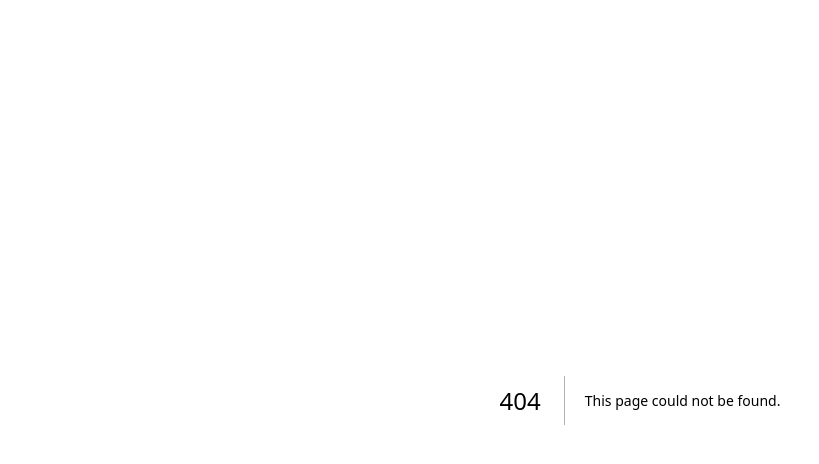
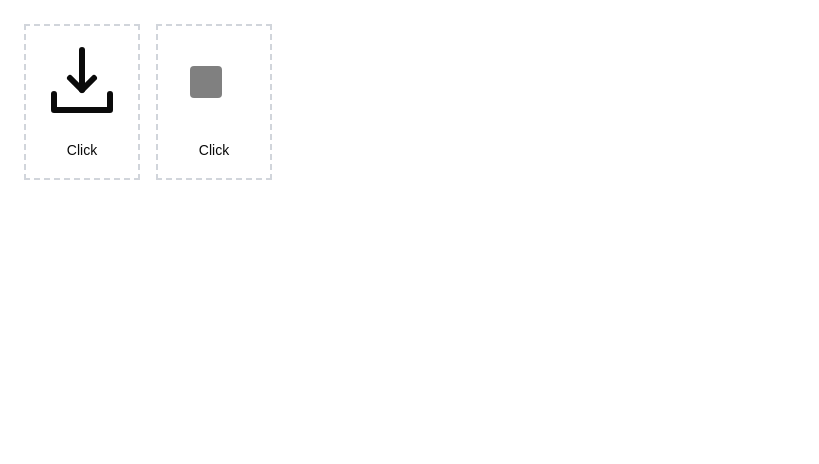
Before and after one commit to arrizkyhp/nextjs-tailwind, a Next.js app: page /learn/svg in a window 1280 px wide. Before the commit this address had no page. Shown: the top 464 px of the page, without its empty margins (0-819 px from the left). Built offline with nearby package versions, Linux system fonts and the light colour scheme.

Commit message:
feat: add download & checklist icon animation

```diff
--- /dev/null
+++ b/app/learn/svg/page.tsx
@@ -0,0 +1,11 @@
+"use client";
+
+import IconMotion from "@@/features/svg-learn/views/IconMotion";
+
+const LearnSVG = () => {
+    return (
+        <div><IconMotion /></div>
+    )
+}
+
+export default LearnSVG;
--- /dev/null
+++ b/features/svg-learn/views/IconMotion/IconMotion.module.scss
@@ -0,0 +1,25 @@
+@import "../IconMotion/styles/animation";
+.arrow {
+  &.animate {
+    animation: arrowDown 0.1s forwards, arrowUp 0.1s forwards 0.1s;
+  }
+}
+
+.tray {
+  &.animate {
+    animation: trayDown 0.1s forwards 0.1s, trayUp 0.2s forwards 0.2s;
+  }
+}
+
+.checkmark {
+  stroke-dasharray: 10px;
+
+  &.animate {
+  animation: checked 0.2s linear forwards;
+  }
+
+  &.uncheck {
+    stroke-dashoffset: 0;
+    animation: unchecked 0.2s linear forwards;
+  }
+}
--- /dev/null
+++ b/features/svg-learn/views/IconMotion/IconMotion.tsx
@@ -0,0 +1,15 @@
+import SVGDownload from "@@/features/svg-learn/views/IconMotion/components/SVGDownload/SVGDownload";
+import SVGChecklist from "@@/features/svg-learn/views/IconMotion/components/SVGChecklist/SVGChecklist";
+
+const IconMotion = () => {
+
+    return (
+        <div className="flex mt-6 mx-6 gap-4">
+            <SVGDownload />
+           <SVGChecklist />
+        </div>
+
+    )
+}
+
+export default IconMotion;
--- /dev/null
+++ b/features/svg-learn/views/IconMotion/components/SVGChecklist/SVGChecklist.tsx
@@ -0,0 +1,50 @@
+import {useState} from "react";
+
+import styles from '../../IconMotion.module.scss';
+import {Button} from "@@/components/ui/button";
+
+const SVGChecklist = () => {
+    const [animateChecklist, setAnimateChecklist] = useState<boolean>(false)
+
+    const handleAnimationChecklist = () => {
+        setAnimateChecklist(!animateChecklist);
+    };
+    return (
+        <div className="flex flex-col p-2 border-2 border-dashed border-gray-300">
+            <div className="flex flex-col items-center w-fit">
+                    <svg viewBox="0 0 24 24" width="96">
+                        <rect
+                            width="8"
+                            height="8"
+                            y="8"
+                            x="6"
+                            fill="gray"
+                            rx="1"
+                        />
+                        <path
+                            className={`${styles.checkmark} ${animateChecklist ? styles.animate : styles.uncheck}`}
+                            d="M7.75 11.75L10 14.25L16.25 7.75"
+                            stroke="currentColor"
+                            strokeWidth="1.5"
+                            fill="none"
+                            strokeLinecap="round"
+                            strokeLinejoin="round"
+                            pathLength="10"
+                        />
+                    </svg>
+                <Button
+                    onClick={() => {
+                     handleAnimationChecklist()
+                    }}
+                    variant="ghost"
+                    size="lg" >
+                    Click
+                </Button>
+            </div>
+
+        </div>
+
+    )
+}
+
+export default SVGChecklist;
--- /dev/null
+++ b/features/svg-learn/views/IconMotion/components/SVGDownload/SVGDownload.tsx
@@ -0,0 +1,39 @@
+import {useState} from "react";
+
+import styles from '../../IconMotion.module.scss';
+import {Button} from "@@/components/ui/button";
+
+const SVGDownload = () => {
+    const [animate, setAnimate] = useState<boolean>(false)
+
+    const handleAnimation = () => {
+        setAnimate(false);
+        setTimeout(() => setAnimate(true), 10);
+    };
+
+    return (
+            <div className="flex flex-col p-2 border-2 border-dashed border-gray-300">
+                    <svg width="96" viewBox="0 0 24 24">
+                        <g fill="none" stroke="currentColor" strokeWidth="1.5" strokeLinecap="round"
+                           strokeLinejoin="round">
+                            <g id="arrow" className={`${styles.arrow} ${animate ? styles.animate : ""}`}>
+                                <line x1="12" y1="14" x2="12" y2="4"/>
+                                <polyline points="9,11 12,14 15,11"/>
+                            </g>
+                            <polyline id="tray" className={`${styles.tray} ${animate ? styles.animate : ""}`}
+                                      points="5,15 5,19 19,19 19,15"></polyline>
+                        </g>
+                    </svg>
+                <Button
+                    onClick={() => {
+                        handleAnimation()
+                    }}
+                    variant="ghost"
+                    size="lg" >
+                    Click
+                </Button>
+            </div>
+    )
+}
+
+export default SVGDownload;
--- /dev/null
+++ b/features/svg-learn/views/IconMotion/index.ts
@@ -0,0 +1,3 @@
+import IconMotion from "./IconMotion";
+
+export default IconMotion;
--- /dev/null
+++ b/features/svg-learn/views/IconMotion/styles/animation.scss
@@ -0,0 +1,56 @@
+
+@keyframes checked {
+  0% {
+    stroke-dashoffset: 10;
+  }
+
+  100% {
+    stroke-dashoffset: 0;
+  }
+}
+
+@keyframes unchecked {
+  0% {
+    stroke-dashoffset: 0;
+  }
+
+  100% {
+    stroke-dashoffset: 10;
+  }
+}
+
+@keyframes arrowDown {
+  0% {
+    transform: translateY(0);
+  }
+  100% {
+    transform: translateY(4px);
+  }
+}
+
+@keyframes arrowUp {
+  0% {
+    transform: translateY(4px);
+  }
+  100% {
+    transform: translateY(0);
+  }
+}
+
+@keyframes trayDown {
+  0% {
+    transform: translateY(0);
+  }
+  100% {
+    transform: translateY(4px);
+  }
+}
+
+@keyframes trayUp {
+  0% {
+    transform: translateY(4px);
+  }
+  100% {
+    transform: translateY(0);
+  }
+}
--- a/tailwind.config.ts
+++ b/tailwind.config.ts
@@ -1,5 +1,5 @@
 import type { Config } from "tailwindcss";
-import animatePlugin from "tailwindcss-animate";
+// import animatePlugin from "tailwindcss-animate";
 
 export default {
     darkMode: ["class"],
@@ -7,6 +7,7 @@ export default {
     "./pages/**/*.{js,ts,jsx,tsx,mdx}",
     "./components/**/*.{js,ts,jsx,tsx,mdx}",
     "./app/**/*.{js,ts,jsx,tsx,mdx}",
+	"./features/**/*.{js,ts,jsx,tsx,mdx}",
   ],
   theme: {
   	extend: {
@@ -59,5 +60,5 @@ export default {
   		}
   	}
   },
-	plugins: [animatePlugin],
+	plugins: [],
 } satisfies Config;
```
